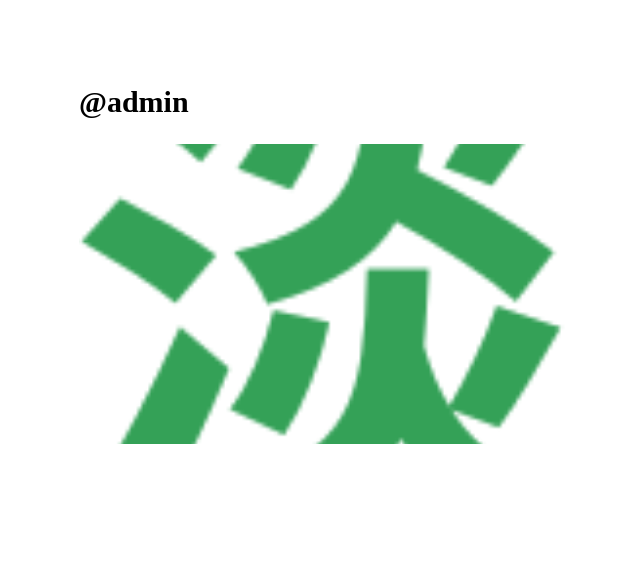
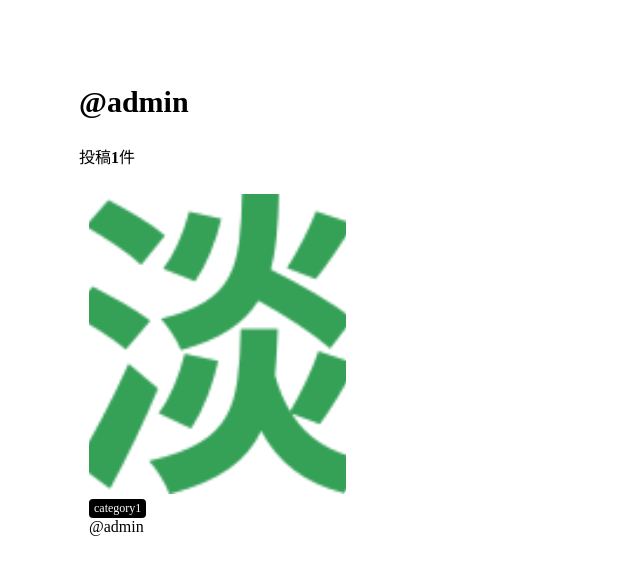
Before and after one commit to bluespace-inc/it_trial_course, a Django app: page /users/1/ in a window 1280 px wide. Shown: the part 71-646 px from the top of the page, without its empty margins (145-785 px from the left). Run offline with Django 3.2, Linux system fonts and the light colour scheme; data comes from the database, SQL or seed files in the repository.

Commit message:
intermediate 4.9 commit

```diff
--- /dev/null
+++ b/Intermediate/python_lesson/project/app/templates/app/photos_list.html
@@ -0,0 +1,13 @@
+<div class="photo-container">
+  {% for photo in photos %}
+  <div class="photo">
+    <a href="{% url 'app:photos_detail' photo.id %}">
+      <img src="{{ photo.image.url }}" class="photo-img" />
+    </a>
+    <div class="photo-info">
+      <a href="" class="category">{{ photo.category }}</a>
+      <a href="{% url 'app:users_detail' photo.user.id %}">@{{ photo.user }}</a>
+    </div>
+  </div>
+  {% endfor %}
+</div>
--- a/Intermediate/python_lesson/project/app/templates/app/users_detail.html
+++ b/Intermediate/python_lesson/project/app/templates/app/users_detail.html
@@ -1,7 +1,10 @@
 {% extends 'app/base.html' %} {% block content %}
 <h2 class="user-name">@{{ user.username }}</h2>
-{% for photo in photos %}
-<a href="{% url 'app:photos_detail' photo.id %}">
-  <img src="{{ photo.image.url }}" class="photo-img" />
-</a>
-{% endfor %} {% endblock %}
+
+{% if photos.count != 0 %}
+<p>投稿<strong>{{ photos.count }}</strong>件</p>
+{% else %} {% if user == request.user %}
+<p>初めての投稿をしてみましょう!</p>
+{% else %}
+<p>@{{ user.username }}さんはまだ投稿していません。</p>
+{% endif %} {% endif %} {% include 'app/photos_list.html' %} {% endblock %}
```
Also changed, not shown: Intermediate/python_lesson/project/app/templates/app/index.html (+3 -6 lines).
